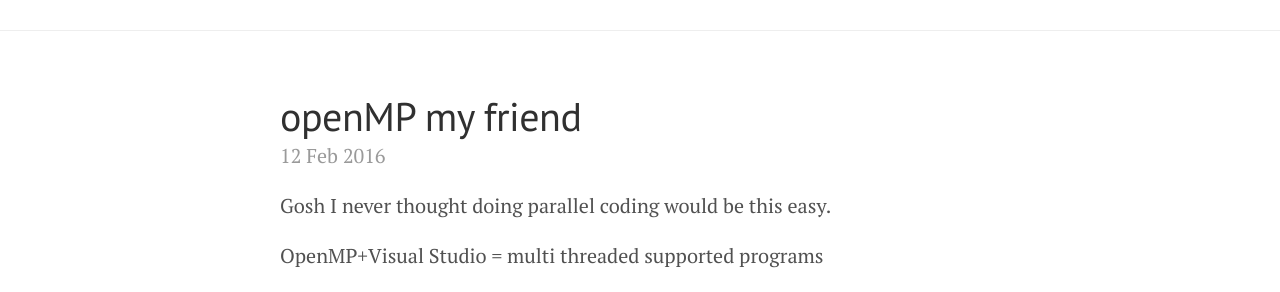
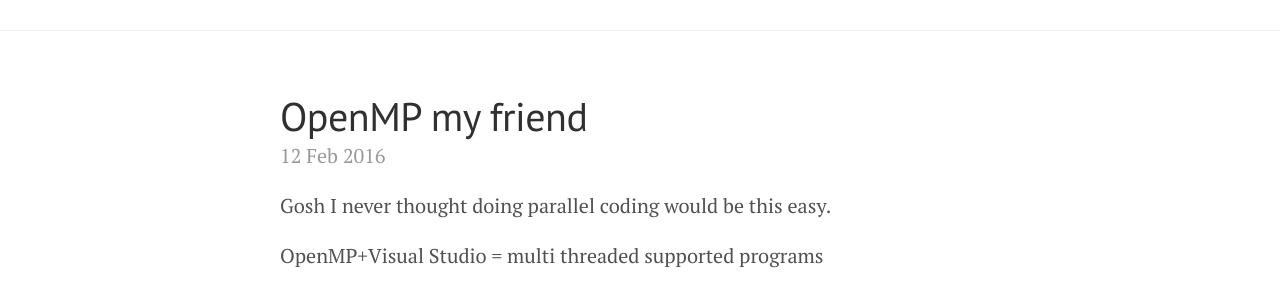
Before and after one commit to aayush251/aayush251.github.io, a Jekyll site: the page built from _posts/2016-02-12-openmp-my-friend.markdown, in a window 1280 px wide. Shown: the part 381-673 px from the top of the page. Built offline with Jekyll 4.4.1, drawn with Linux system fonts in a browser that asks for light colours.

```diff
--- a/_posts/2016-02-12-openmp-my-friend.markdown
+++ b/_posts/2016-02-12-openmp-my-friend.markdown
@@ -1,6 +1,6 @@
 ---
 published: true
-title: openMP my friend
+title: OpenMP my friend
 layout: post
 ---
 Gosh I never thought doing parallel coding would be this easy.
```
